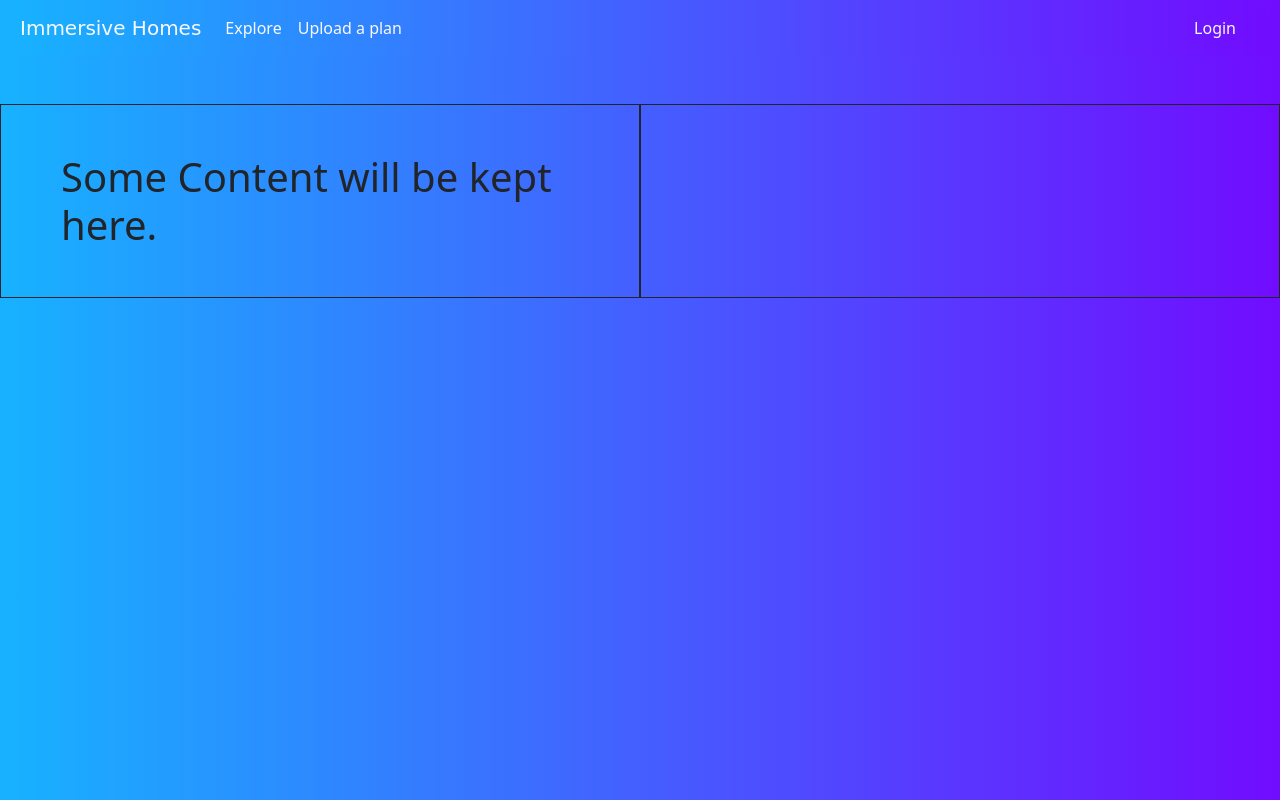
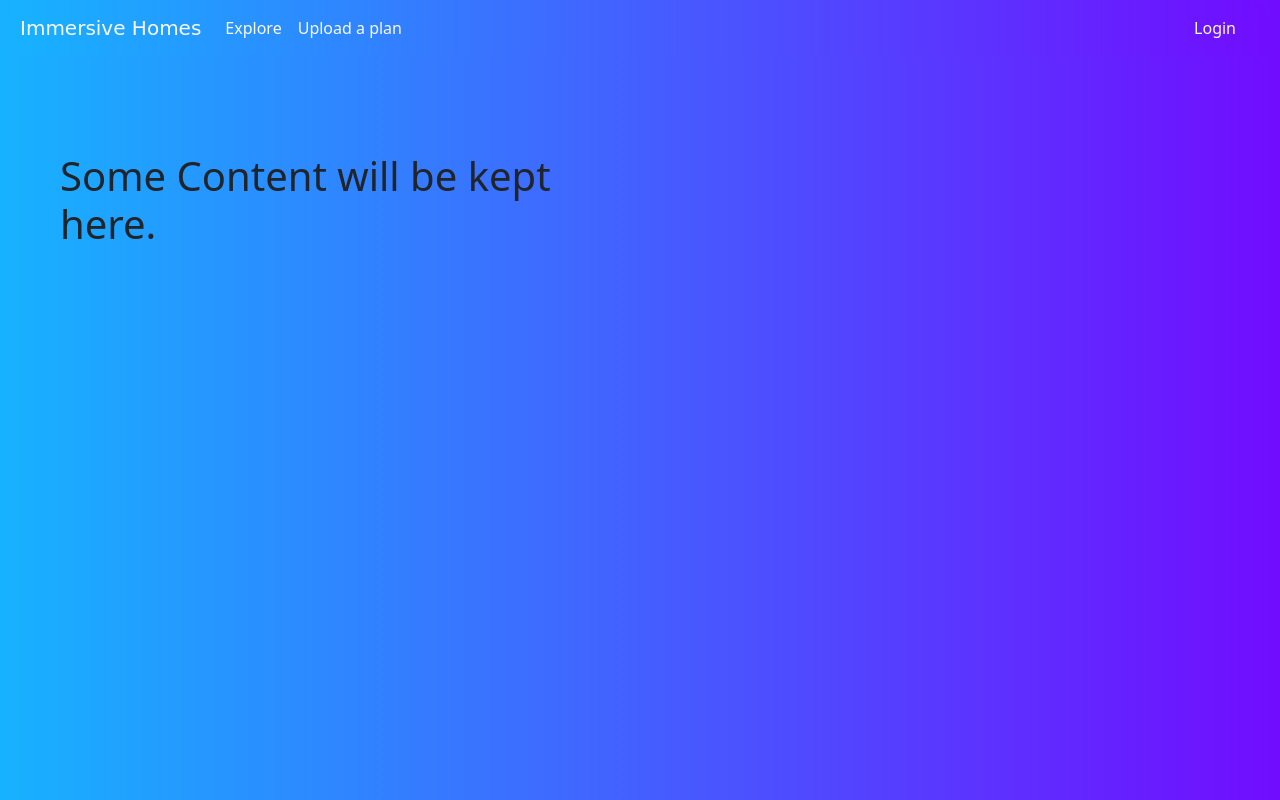
Before and after one commit to Pranav-Chaudhari-06/ImmersiveHomes, a plain HTML site: page index.html in a window 1280 px wide. Drawn offline with Linux system fonts and the light colour scheme; some packages are replaced by stand-ins of ours; a script that the page names is missing; a web font is replaced by a local one.

Commit message:
Removed border around the 3D model.

```diff
--- a/index.html
+++ b/index.html
@@ -49,10 +49,10 @@
         <section>
             <div class="container-fluid mt-5">
                 <div class="row">
-                    <div class="col border border-dark">
+                    <div class="col">
                         <h1 class="m-5">Some Content will be kept here.</h1>
                     </div>
-                    <div class="col border border-dark">
+                    <div class="col">
                         <!-- Import the component -->
                         <script type="module"
                             src="https://ajax.googleapis.com/ajax/libs/model-viewer/3.5.0/model-viewer.min.js"></script>
```
